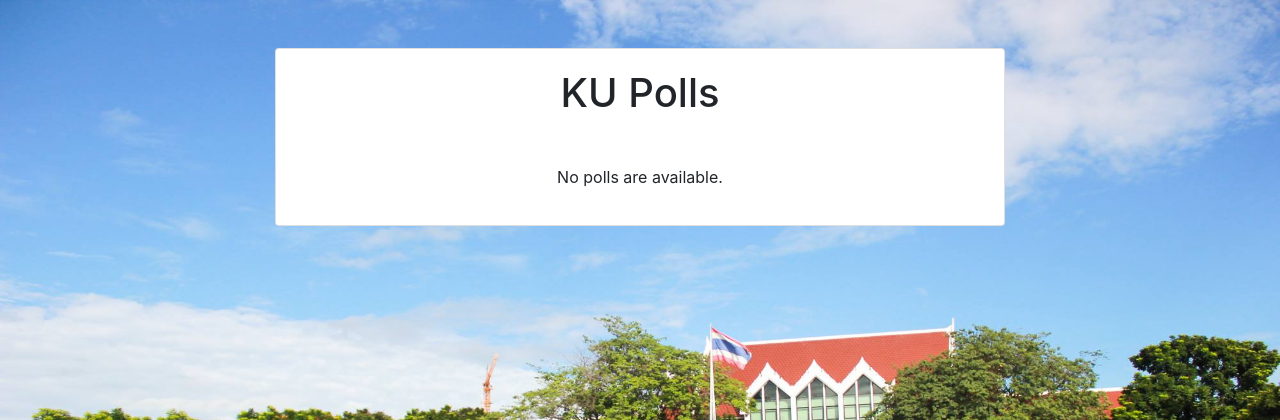
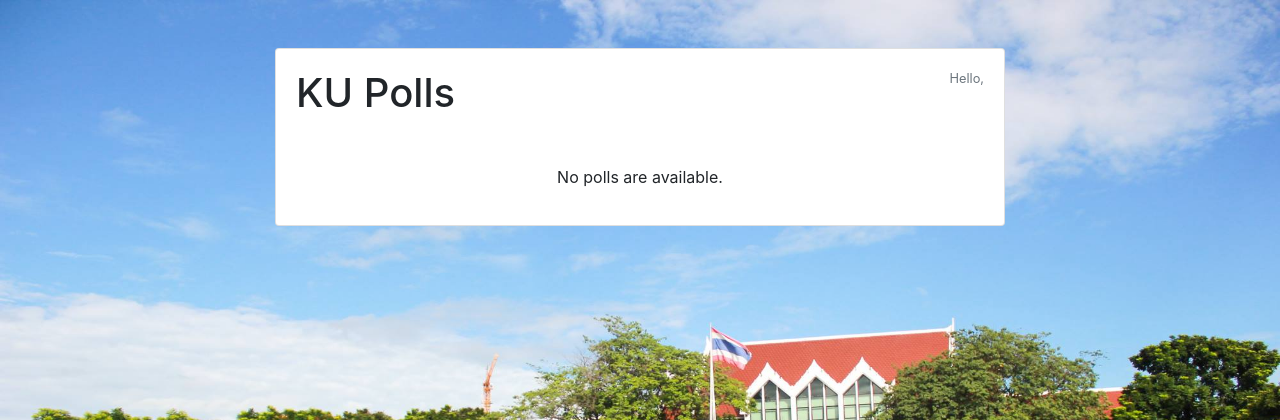
Before and after one commit to nicenicegame/ku-polls, a Django app: page /polls/ in a window 1280 px wide. Shown: the top 420 px of the page. Run offline with Django 3.2, Linux system fonts and the light colour scheme; data that the repository does not hold is empty; some libraries are stand-ins or nearby versions.

Commit message:
Add display username when logged in

```diff
--- a/polls/templates/polls/index.html
+++ b/polls/templates/polls/index.html
@@ -12,7 +12,10 @@
     {% endfor %}
 {% endif %}
 
-<h1 class="mb-4 text-center">KU Polls</h1>
+<h1 class="mb-4 d-inline">KU Polls</h1>
+{% if user %}
+    <small class="text-muted d-inline float-right">Hello, {{ user.username }}</small>
+{% endif %}
 
 {% if questions %}
     <div class="row">
```
